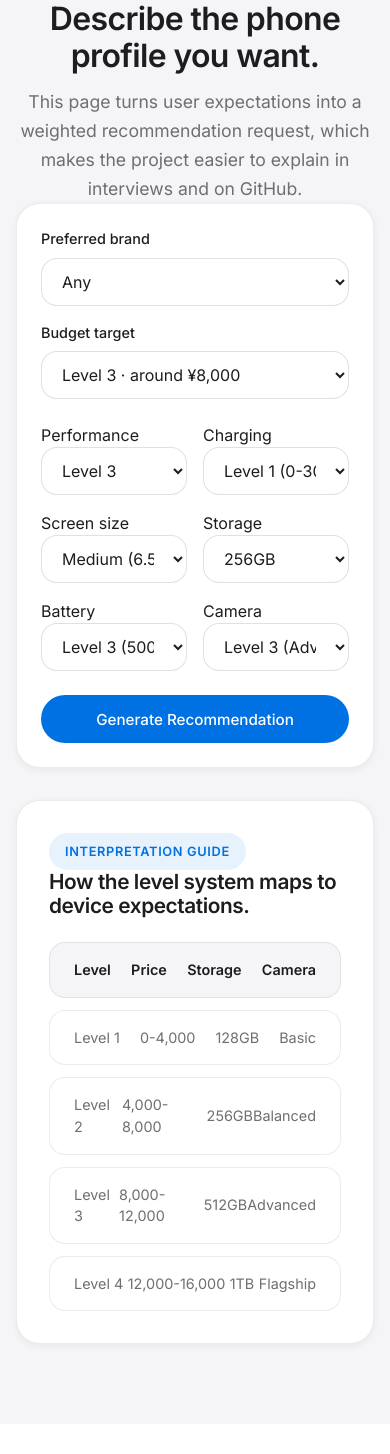
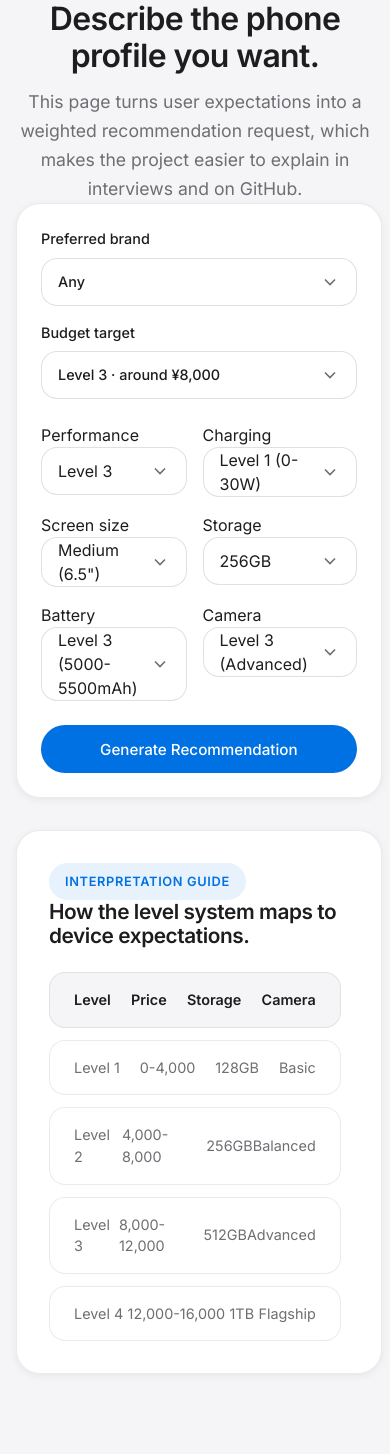
Before and after one commit to lennney/ReasonableOrNot, a Django app: page /user/requirement in a window 390 px wide. Shown: the part 266-1720 px from the top of the page. Before the commit the page ends 1616 px from the top, so only its background shows below. Run offline with Django 3.2, Linux system fonts and the light colour scheme; data that the repository does not hold is empty.

Commit message:
Add custom select dropdowns and fix Value ranking list
- Replace native <select> with Apple-style custom dropdown component
- Value-oriented ranking now shows only Top 20 phones
- Add custom-select.js for dropdown behavior
- Add scrollable table for long lists

```diff
--- a/static/css/apple-style.css
+++ b/static/css/apple-style.css
@@ -895,6 +895,24 @@ select option {
 .table-lite {
     display: grid;
     gap: var(--space-sm);
+    max-height: 400px;
+    overflow-y: auto;
+    scrollbar-width: thin;
+    scrollbar-color: var(--border-strong) transparent;
+    padding-right: var(--space-xs);
+}
+
+.table-lite::-webkit-scrollbar {
+    width: 6px;
+}
+
+.table-lite::-webkit-scrollbar-track {
+    background: transparent;
+}
+
+.table-lite::-webkit-scrollbar-thumb {
+    background: var(--border-strong);
+    border-radius: var(--radius-full);
 }
 
 .table-row {
@@ -1378,7 +1396,148 @@ select option {
     border: 1px solid rgba(52, 199, 89, 0.2);
 }
 
-/* ---------- Additional Elements ---------- */
+/* ---------- Custom Select Dropdown ---------- */
+.custom-select {
+    position: relative;
+    width: 100%;
+}
+
+.custom-select-trigger {
+    display: flex;
+    align-items: center;
+    justify-content: space-between;
+    width: 100%;
+    min-height: 48px;
+    padding: 0 var(--space-md);
+    border-radius: var(--radius-lg);
+    border: 1px solid var(--border-strong);
+    background: var(--bg-card);
+    color: var(--text-primary);
+    font-family: var(--font-sans);
+    font-size: 1rem;
+    cursor: pointer;
+    transition: all var(--duration-fast) var(--ease-apple);
+    gap: var(--space-sm);
+}
+
+.custom-select-trigger:hover {
+    border-color: var(--text-tertiary);
+}
+
+.custom-select-trigger.open {
+    border-color: var(--accent);
+    box-shadow: 0 0 0 3px var(--accent-light);
+    border-bottom-left-radius: 0;
+    border-bottom-right-radius: 0;
+}
+
+.custom-select-trigger .select-value {
+    flex: 1;
+    text-align: left;
+}
+
+.custom-select-trigger .select-arrow {
+    width: 20px;
+    height: 20px;
+    flex-shrink: 0;
+    transition: transform var(--duration-fast) var(--ease-apple);
+    color: var(--text-secondary);
+}
+
+.custom-select-trigger.open .select-arrow {
+    transform: rotate(180deg);
+}
+
+.custom-select-dropdown {
+    position: absolute;
+    top: 100%;
+    left: 0;
+    right: 0;
+    background: var(--bg-card);
+    border: 1px solid var(--accent);
+    border-top: none;
+    border-bottom-left-radius: var(--radius-lg);
+    border-bottom-right-radius: var(--radius-lg);
+    box-shadow: 0 8px 32px rgba(0, 0, 0, 0.12), 0 0 0 3px var(--accent-light);
+    z-index: 100;
+    overflow: hidden;
+    display: none;
+}
+
+.custom-select-dropdown.open {
+    display: block;
+    animation: selectOpen 0.2s var(--ease-apple);
+}
+
+@keyframes selectOpen {
+    from {
+        opacity: 0;
+        transform: translateY(-8px);
+    }
+    to {
+        opacity: 1;
+        transform: translateY(0);
+    }
+}
+
+.custom-select-option {
+    display: flex;
+    align-items: center;
+    justify-content: space-between;
+    padding: var(--space-md) var(--space-md);
+    cursor: pointer;
+    transition: background var(--duration-fast) var(--ease-apple);
+    font-size: 0.95rem;
+    color: var(--text-primary);
+    gap: var(--space-sm);
+}
+
+.custom-select-option:hover {
+    background: var(--accent-light);
+    color: var(--accent);
+}
+
+.custom-select-option.selected {
+    background: var(--accent);
+    color: #FFFFFF;
+    font-weight: 500;
+}
+
+.custom-select-option.selected::after {
+    content: '';
+    width: 8px;
+    height: 8px;
+    border-radius: 50%;
+    background: rgba(255,255,255,0.8);
+}
+
+.custom-select-option .option-label {
+    flex: 1;
+}
+
+.custom-select-option .option-hint {
+    font-size: 0.8rem;
+    color: var(--text-tertiary);
+}
+
+.custom-select-option.selected .option-hint {
+    color: rgba(255,255,255,0.7);
+}
+
+/* Hidden native select (for form submission) */
+.custom-select-native {
+    position: absolute;
+    opacity: 0;
+    pointer-events: none;
+    width: 0;
+    height: 0;
+}
+
+/* ---------- Form Fields with Custom Select ---------- */
+.field-grid .custom-select,
+.field-group .custom-select {
+    width: 100%;
+}
 .alt-topline {
     display: flex;
     justify-content: space-between;
--- /dev/null
+++ b/static/js/custom-select.js
@@ -0,0 +1,123 @@
+/**
+ * Custom Select Component
+ * Replaces native <select> elements with a styled dropdown
+ */
+
+document.addEventListener('DOMContentLoaded', function() {
+    // Find all forms with custom-select elements
+    const forms = document.querySelectorAll('.preference-form');
+
+    forms.forEach(form => {
+        initCustomSelects(form);
+    });
+});
+
+function initCustomSelects(form) {
+    // Find all select elements within the form
+    const selects = form.querySelectorAll('select');
+
+    selects.forEach(select => {
+        // Create custom select wrapper
+        const wrapper = document.createElement('div');
+        wrapper.className = 'custom-select';
+        wrapper.setAttribute('data-name', select.name);
+
+        // Get selected option
+        const selectedOption = select.options[select.selectedIndex];
+        const selectedValue = selectedOption.value;
+        const selectedText = selectedOption.text;
+
+        // Create trigger (visible part)
+        const trigger = document.createElement('div');
+        trigger.className = 'custom-select-trigger';
+        trigger.innerHTML = `
+            <span class="select-value">${selectedText}</span>
+            <svg class="select-arrow" viewBox="0 0 24 24" fill="none" stroke="currentColor" stroke-width="2">
+                <polyline points="6 9 12 15 18 9"></polyline>
+            </svg>
+        `;
+
+        // Create hidden native select (for form submission)
+        const nativeSelect = document.createElement('select');
+        nativeSelect.className = 'custom-select-native';
+        nativeSelect.name = select.name;
+        nativeSelect.required = select.required;
+
+        // Copy all options to native select
+        Array.from(select.options).forEach((opt, idx) => {
+            const option = document.createElement('option');
+            option.value = opt.value;
+            option.text = opt.text;
+            option.selected = idx === select.selectedIndex;
+            nativeSelect.appendChild(option);
+        });
+
+        // Create dropdown
+        const dropdown = document.createElement('div');
+        dropdown.className = 'custom-select-dropdown';
+
+        // Add options
+        Array.from(select.options).forEach((opt, idx) => {
+            const optionEl = document.createElement('div');
+            optionEl.className = 'custom-select-option';
+            if (idx === select.selectedIndex) {
+                optionEl.classList.add('selected');
+            }
+            optionEl.innerHTML = `<span class="option-label">${opt.text}</span>`;
+            optionEl.setAttribute('data-value', opt.value);
+
+            optionEl.addEventListener('click', () => {
+                // Update selected state
+                dropdown.querySelectorAll('.custom-select-option').forEach(o => o.classList.remove('selected'));
+                optionEl.classList.add('selected');
+
+                // Update trigger text
+                trigger.querySelector('.select-value').textContent = opt.text;
+
+                // Update native select
+                nativeSelect.value = opt.value;
+
+                // Close dropdown
+                closeDropdown();
+            });
+
+            dropdown.appendChild(optionEl);
+        });
+
+        // Toggle dropdown on trigger click
+        trigger.addEventListener('click', (e) => {
+            e.stopPropagation();
+            const isOpen = trigger.classList.contains('open');
+
+            // Close all other dropdowns first
+            document.querySelectorAll('.custom-select-trigger.open').forEach(t => {
+                t.classList.remove('open');
+                t.parentElement.querySelector('.custom-select-dropdown').classList.remove('open');
+            });
+
+            if (!isOpen) {
+                trigger.classList.add('open');
+                dropdown.classList.add('open');
+            }
+        });
+
+        // Close dropdown when clicking outside
+        document.addEventListener('click', (e) => {
+            if (!wrapper.contains(e.target)) {
+                closeDropdown();
+            }
+        });
+
+        function closeDropdown() {
+            trigger.classList.remove('open');
+            dropdown.classList.remove('open');
+        }
+
+        // Replace original select
+        wrapper.appendChild(trigger);
+        wrapper.appendChild(nativeSelect);
+        wrapper.appendChild(dropdown);
+
+        select.parentNode.replaceChild(wrapper, select);
+    });
+}
--- a/templates/user/base.html
+++ b/templates/user/base.html
@@ -34,5 +34,6 @@
         </header>
         {% block content %}{% endblock %}
     </div>
+    <script src="{% static 'js/custom-select.js' %}"></script>
 </body>
 </html>
--- a/user/views.py
+++ b/user/views.py
@@ -158,7 +158,7 @@ def result(request):
             "value_score": round(perf_score, 2),
         })
 
-    ranked_by_value = sorted(phone_list, key=lambda x: x["value_score"], reverse=True)
+    ranked_by_value = sorted(phone_list, key=lambda x: x["value_score"], reverse=True)[:20]
 
     return render(
         request,
```
